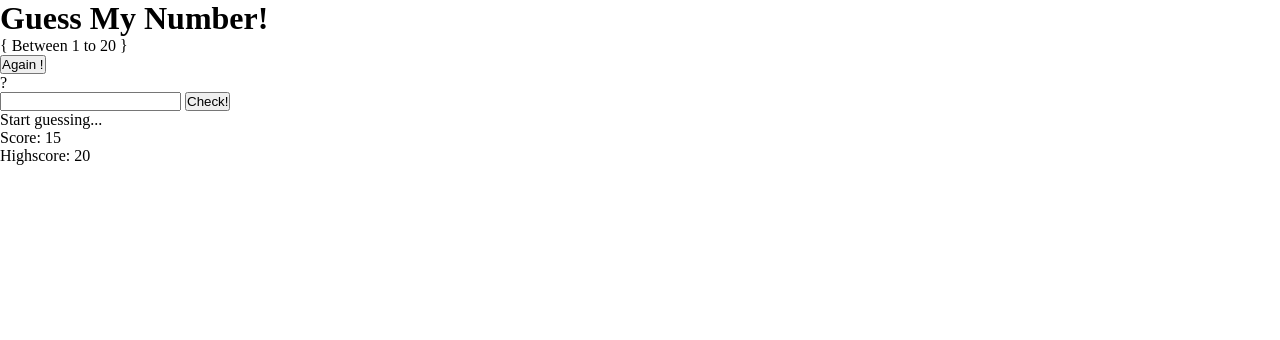
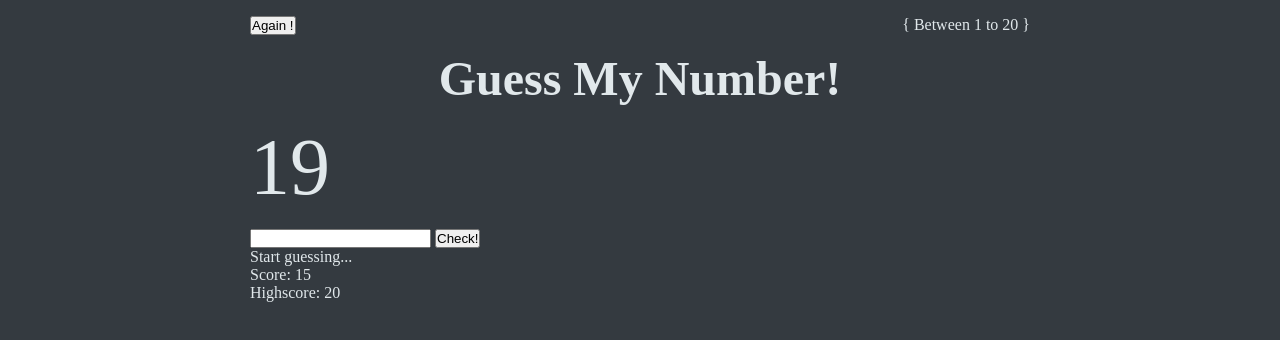
Before and after one commit to uzzii-21/guess-my-number, a plain HTML site: page insex.html in a window 1280 px wide. Drawn offline with Linux system fonts and the light colour scheme.

Commit message:
working on styling

```diff
--- a/assets/css/style.css
+++ b/assets/css/style.css
@@ -3,3 +3,28 @@
     padding: 0;
     box-sizing: border-box;
 }
+:root{
+    --bg-default: #343a40;
+    --text-color:#e1e8eb;
+    --bg-win: #4aa96c;
+}
+body{
+    background: var(--bg-default);
+    color: var(--text-color);
+    max-width: 780px;
+    margin: auto;
+}
+header > div {
+    display: flex;
+    justify-content: space-between;
+    margin: 1rem 0;
+}
+.title{
+    text-align: center;
+    font-size: 3rem;
+}
+.number{
+    display: inline-block;
+    text-align: center;
+    font-size: 5rem;
+}
--- a/assets/js/app.js
+++ b/assets/js/app.js
@@ -1,2 +1,5 @@
 'use strict'
 console.log("js working");
+
+const number = Math.trunc(Math.random()*20)+1;
+document.querySelector(".number").textContent = number
--- a/insex.html
+++ b/insex.html
@@ -9,10 +9,12 @@
 </head>
 <body>
     <header>
-        <h1>Guess My Number!</h1>
-        <p>{ Between 1 to 20 }</p>
-        <button>Again !</button>
-        <div>?</div>
+        <div>
+            <button>Again !</button>
+            <p>{ Between 1 to 20 }</p>
+        </div>
+        <h1 class="title">Guess My Number!</h1>
+        <div class="number">?</div>
     </header>
     <main>
         <section class="left">
```
